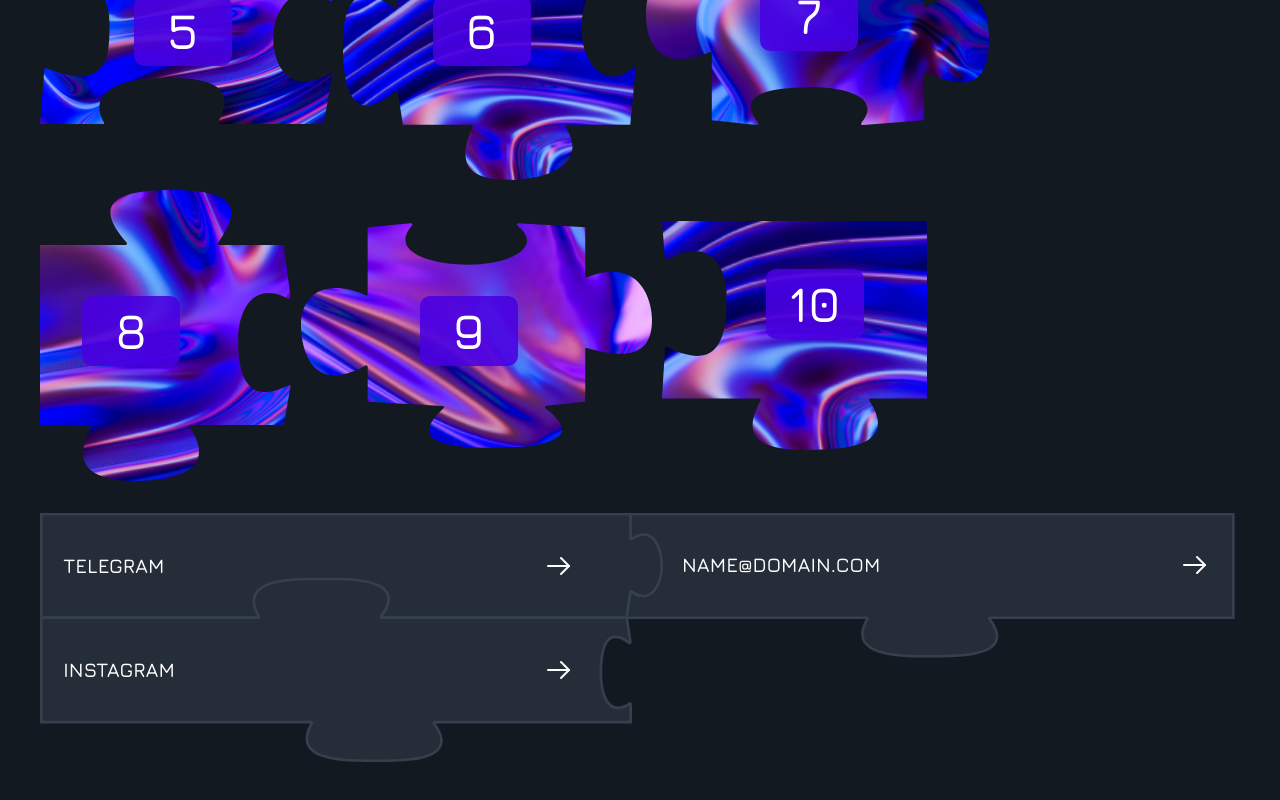
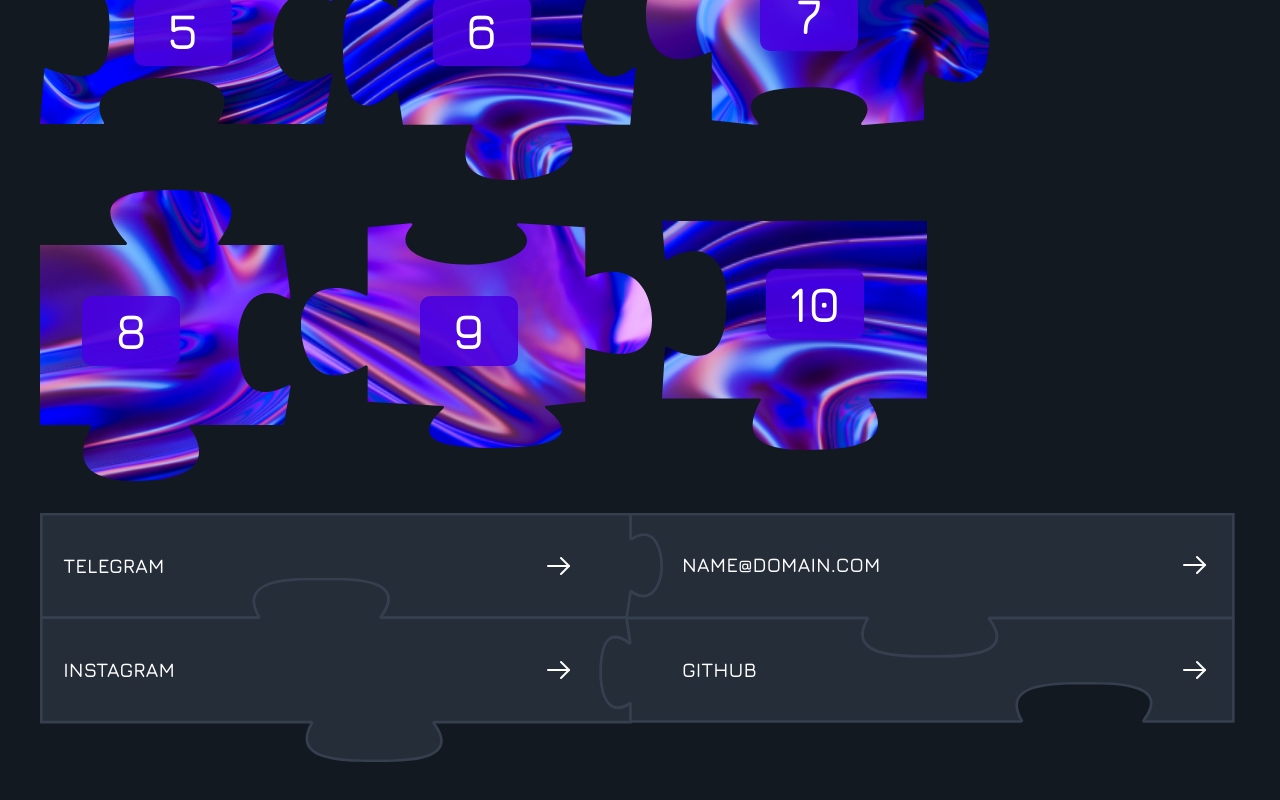
Before and after one commit to Alex-Nicalace/webcraft, a React (Vite) app: page / in a window 1280 px wide. Shown: the part 4395-5195 px from the top of the page. Built offline with nearby package versions, Linux system fonts and the light colour scheme.

Commit message:
ContactPuzzle: create #4

```diff
--- a/src/App.tsx
+++ b/src/App.tsx
@@ -257,6 +257,9 @@ function App() {
           <ContactPuzzle href="#" variant={3}>
             Instagram
           </ContactPuzzle>
+          <ContactPuzzle href="#" variant={4}>
+            github
+          </ContactPuzzle>
         </div>
         <br />
         <br />
--- a/src/components/ui/ContactPuzzle/ContactPuzzle.scss
+++ b/src/components/ui/ContactPuzzle/ContactPuzzle.scss
@@ -136,7 +136,21 @@
       $paddingLeft: 35,
       $paddingRight: 85,
       $paddingBottom: 60,
-      $marginTop: -62
+      $marginTop: -62,
+      $marginRight: -49,
+      $marginBottom: -62
+    );
+  }
+
+  &_4 {
+    @include puzzle(
+      $widthPuzzle: 953,
+      $heightPuzzle: 159,
+      $clipPathOter: '#puzzle-footer-outer-4',
+      $clipPathInner: '#puzzle-footer-inner-4',
+      $paddingRight: 35,
+      $paddingLeft: 124,
+      $marginTop: -3
     );
   }
 }
--- a/src/components/ui/ContactPuzzle/variantsPuzzleConfig.ts
+++ b/src/components/ui/ContactPuzzle/variantsPuzzleConfig.ts
@@ -4,6 +4,8 @@ import SvgMaskOuter2 from '../../../assets/img/puzzles/puzzle-footer-outer-2.svg
 import SvgMaskInner2 from '../../../assets/img/puzzles/puzzle-footer-inner-2.svg?react';
 import SvgMaskOuter3 from '../../../assets/img/puzzles/puzzle-footer-outer-3.svg?react';
 import SvgMaskInner3 from '../../../assets/img/puzzles/puzzle-footer-inner-3.svg?react';
+import SvgMaskOuter4 from '../../../assets/img/puzzles/puzzle-footer-outer-4.svg?react';
+import SvgMaskInner4 from '../../../assets/img/puzzles/puzzle-footer-inner-4.svg?react';
 
 export const VARIANTS_PUZZLE = {
   1: {
@@ -19,8 +21,8 @@ export const VARIANTS_PUZZLE = {
     SvgMaskInner: SvgMaskInner3,
   },
   4: {
-    SvgMaskOuter: SvgMaskOuter1,
-    SvgMaskInner: SvgMaskInner1,
+    SvgMaskOuter: SvgMaskOuter4,
+    SvgMaskInner: SvgMaskInner4,
   },
   5: {
     SvgMaskOuter: SvgMaskOuter1,
```
Also changed, not shown: src/assets/img/puzzles/puzzle-footer-inner-4.svg (added), src/assets/img/puzzles/puzzle-footer-outer-4.svg (added).
